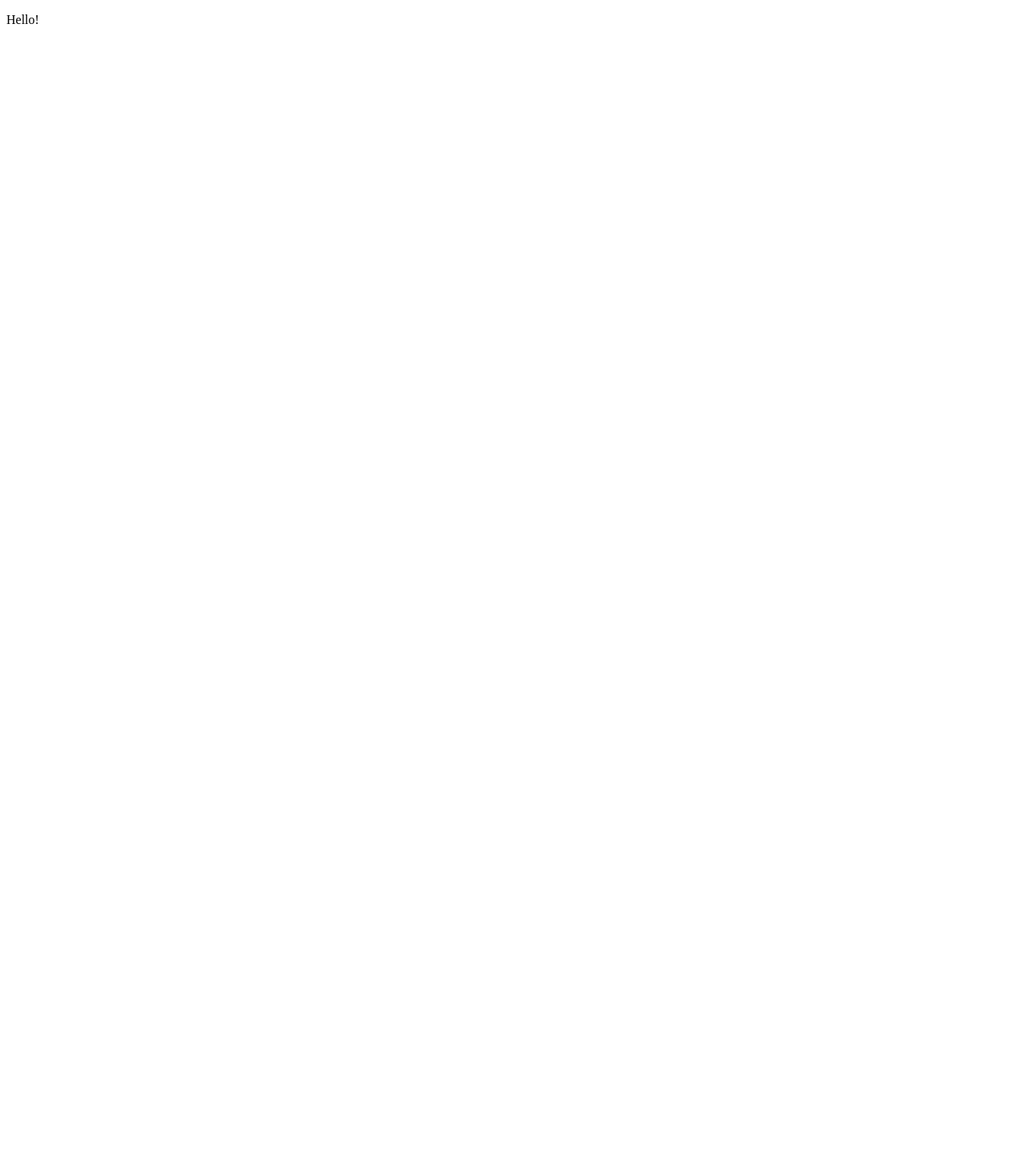
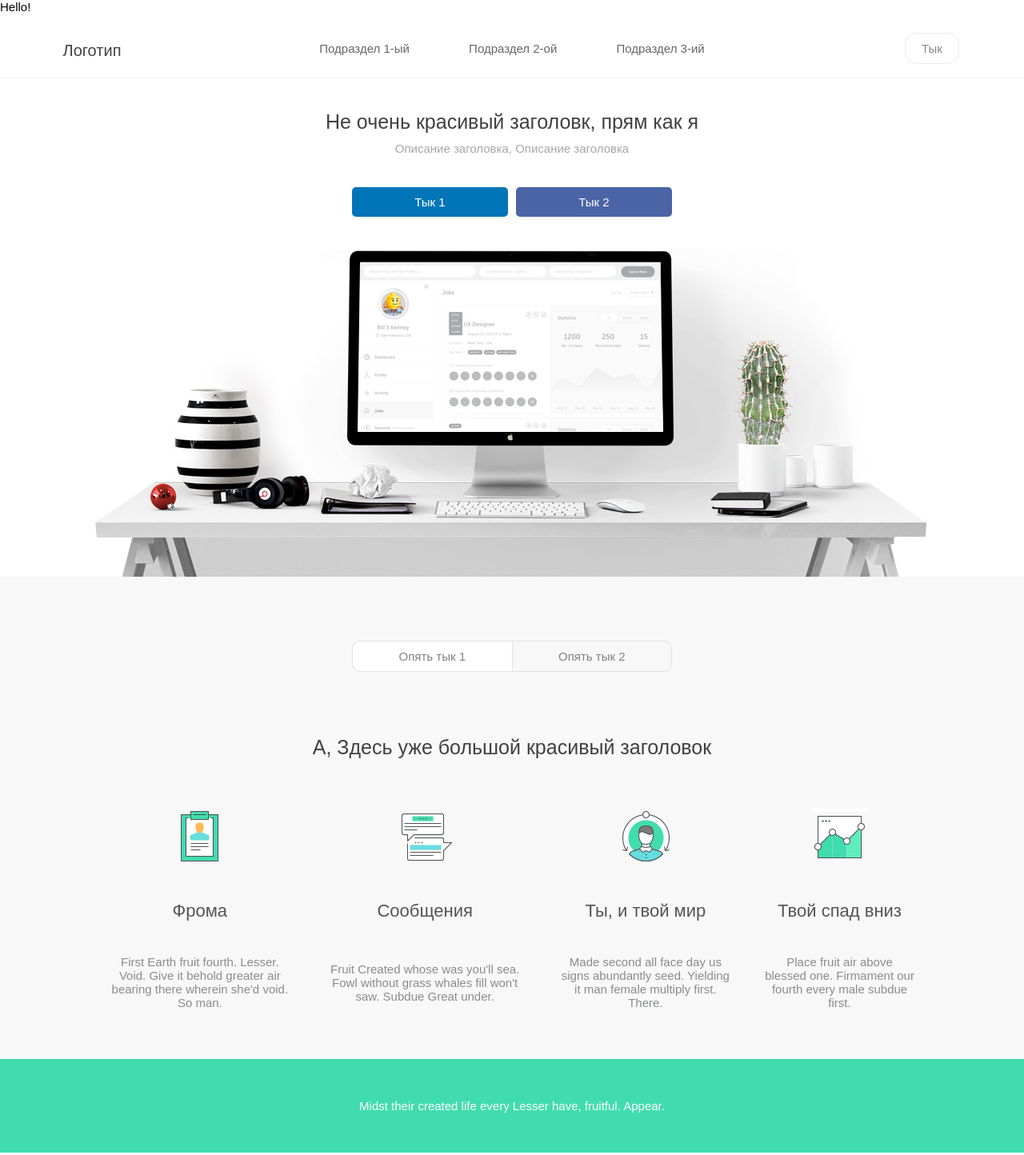
Before and after one commit to ImoveCompany/ImoveCompany.github.io, a plain HTML site: page index.html in a window 1280 px wide. Shown: the top 1444 px of the page at 80% size. Before the commit the page ends 800 px from the top, so only its background shows below. Drawn offline with Linux system fonts and the light colour scheme; a web font is replaced by a local one.

Commit message:
Path Two

```diff
--- a/index.html
+++ b/index.html
@@ -7,4 +7,88 @@
   <body>
     <p>Hello!</p>
   </body>
+<head>
+	<title>Прототип чего-то</title>
+	<meta charset="utf-8">
+	<link rel="stylesheet" type="text/css" href="style.css">
+	<link href="https://fonts.googleapis.com/css?family=Fira+Sans+Extra+Condensed" rel="stylesheet">
+</head>
+
+<body>
+	<div class="menu">
+		<div class="menu_left">
+			Логотип
+		</div>
+		<div class="menu_center">
+			<a href="/">Подраздел 1-ый</a>
+			<a href="/">Подраздел 2-ой</a>
+			<a href="/">Подраздел 3-ий</a>
+		</div>
+		<div class="menu_right">
+			<a href="/">Тык</a>
+		</div>
+	</div>
+	<div class="bg-white">
+		<h1>Не очень красивый заголовк, прям как я</h1>
+		<h2>Описание заголовка, Описание заголовка</h2>
+		<div class="button">
+			<a href="/">Тык 1</a>
+			<a href="/">Тык 2</a>
+		</div>
+		<div class="bg"></div>
+	</div>
+	<div class="bg-grey">
+		<div class="nav">
+			<a href="/">Опять тык 1</a>
+			<a href="/">Опять тык 2</a>
+		</div>
+	<h1>А, Здесь уже большой красивый заголовок</h1>
+	<table>
+		<tr>
+			<td><img src="i1.png" alt="img" width="70" height="70"></td>
+			<td><img src="i2.png" alt="img" width="70" height="70"></td>
+			<td><img src="i3.png" alt="img" width="70" height="70"></td>
+			<td><img src="i4.png" alt="img" width="70" height="70"></td>
+		</tr>
+		<tr>
+			<td class="title">Фрома</td>
+			<td class="title">Сообщения</td>
+			<td class="title">Ты, и твой мир</td>
+			<td class="title">Твой спад вниз</td>
+		</tr>
+		<tr>
+			<td class="desc">First Earth fruit fourth. Lesser. Void. Give it behold greater air bearing there wherein she'd void. So man.</td>
+			<td class="desc">Fruit Created whose was you'll sea. Fowl without grass whales fill won't saw. Subdue Great under.</td>
+			<td class="desc">Made second all face day us signs abundantly seed. Yielding it man female multiply first. There.</td>
+			<td class="desc">Place fruit air above blessed one. Firmament our fourth every male subdue first.</td>
+		</tr>
+	</table>
+	<div class="bar">
+		Midst their created life every Lesser have, fruitful. Appear.
+	</div>
+	</div>
+	<div class="bg-white">
+			<h1>Опять ты тут, большой красивый заголовок</h1>
+			<div class="comment">
+				<div>
+					<img src="ava.png" alt="img">
+					<p>Описание Описание  Описание Описание Описание Описание Описание Описание Описание</p>
+				</div>
+				<div>
+					<img src="ava.png" alt="img">
+					<p>Описание Описание  Описание Описание Описание Описание Описание Описание Описание</p>
+				</div>
+				<div>
+					<img src="ava.png" alt="img">
+					<p>Описание Описание  Описание Описание Описание Описание Описание Описание Описание</p>
+				</div>
+			</div>
+	</div>
+	<div class="footer">
+		<img src="b1.png" alt="img">
+		<img src="b2.png" alt="img">
+		<img src="b3.png" alt="img">
+		<img src="b4.png" alt="img">
+	</div>
+</body>
 </html>
--- /dev/null
+++ b/style.css
@@ -0,0 +1,247 @@
+* {
+	margin: 0;
+	padding: 0;
+	font-family: Arial;
+	font-size: 15px;
+}
+
+
+a {
+	text-decoration: none;
+}
+
+
+h1 {
+	color: #414141;
+	font-weight: normal;
+	font-size: 25px;
+	display: block;
+	text-align: center;
+	margin: 40px 0 0 0;
+}
+
+
+h2 {
+	color: #A7A6AB;
+	font-weight: normal;
+	font-size: 15px;
+	display: block;
+	text-align: center;
+	margin: 10px 0 40px 0;
+}
+
+
+table {
+	width: 1050px;
+	margin: 0 auto;
+}
+
+
+td {
+	padding: 20px;
+	text-align: center;
+}
+
+
+.wrapper {
+	width: 1100px;
+	margin: 0 auto;
+}
+
+
+.bg-white {
+	background: #FFF;
+}
+
+
+.menu {
+	margin-top: 20px;
+	display: flex;
+	border-bottom: 1px solid #F5F5F5;
+}
+
+
+.menu div {
+	flex: 1;
+	height: 30px;
+	text-align: center;
+	padding: 15px;
+}
+
+
+.menu_left, .menu_right {
+	max-width: 200px;
+}
+
+
+.menu_left {
+	color: #414141;
+	font-size: 20px;
+}
+
+
+.menu_center a {
+	margin: 0 15px;
+	padding: 10px 20px;
+	color: #666;
+	border-radius: 15px;
+}
+
+
+.menu_center a:hover {
+	background: #41DCAD;
+	color: #FFF;
+}
+
+
+.menu_right a {
+	padding: 10px 20px;
+	color: #848484;
+	border: 1px solid #ECECEC;
+	border-radius: 15px;
+}
+
+
+.bg {
+	margin: 0 auto;
+	background-image: url(bg.png);
+	width: 1050px;
+	height: 410px;
+}
+
+
+.button {
+	margin: 0 auto 40px auto;
+	width: 400px;
+}
+
+
+.button a {
+	padding: 10px 20px;
+	text-align: center;
+	display: inline-block;
+	border-radius: 5px;
+	color: #FFF;
+	width: 155px;
+}
+
+
+.button a:first-child {
+	background: #0175B8;
+}
+
+
+.button a:last-child {
+	background: #4B64A6;
+	float: right;
+}
+
+
+.bg-grey {
+	background: #F8F8F8;
+}
+
+
+
+.nav {
+	margin: 0 auto;
+	padding: 80px 0;
+	width: 400px;
+	display: flex;
+}
+
+
+.nav a {
+	padding: 10px 20px;
+	text-align: center;
+	flex: 1;
+	border: 1px solid #E2E2E2;
+	color: #818181;
+}
+
+
+.nav a:first-child {
+	border-top-left-radius: 10px;
+	border-bottom-left-radius: 10px;
+	background: #FFF;
+	border-right: 0;
+}
+
+
+.nav a:last-child {
+	border-top-right-radius: 10px;
+	border-bottom-right-radius: 10px;
+	background: #F8F8F8;
+}
+
+
+.bg-grey h1 {
+	margin-top: 0;
+	margin-bottom: 40px;
+}
+
+
+.title {
+	color: #545454;
+	font-size: 22px;
+}
+
+
+.desc {
+	color: #8A8B8D;
+}
+
+
+.bar {
+	margin-top: 40px;
+	background: #41DCAD;
+	color: #FFF;
+	text-align: center;
+	padding: 50px;
+}
+
+
+.comment {
+	width: 1100px;
+	margin: 40px auto;
+	display: flex;
+}
+
+
+.comment div {
+	flex: 1;
+	padding: 30px;
+	margin: 20px;
+	border: 1px solid #E3E3E3;
+	text-align: center;
+	font-style: italic;
+}
+
+
+.comment p {
+	margin-top: 30px;
+	color: #9C9C9E;
+	line-height: 20px;
+}
+
+
+.comment img {
+	width: 100px;
+	height: 100px;
+	border-radius: 100px;
+}
+
+
+.footer {
+	background: #F9F9FB;
+	padding: 30px;
+	text-align: center;
+}
+
+
+.footer img {
+	width: 100px;
+	height: 50px;
+	display: inline-block;
+	margin: 0 20px;
+}
```
Also changed, not shown: 1.jpg (added), ava.png (added), b1.png (added), b2.png (added), b3.png (added), b4.png (added), bg.png (added), i1.png (added), i2.png (added), i3.png (added), i4.png (added).
